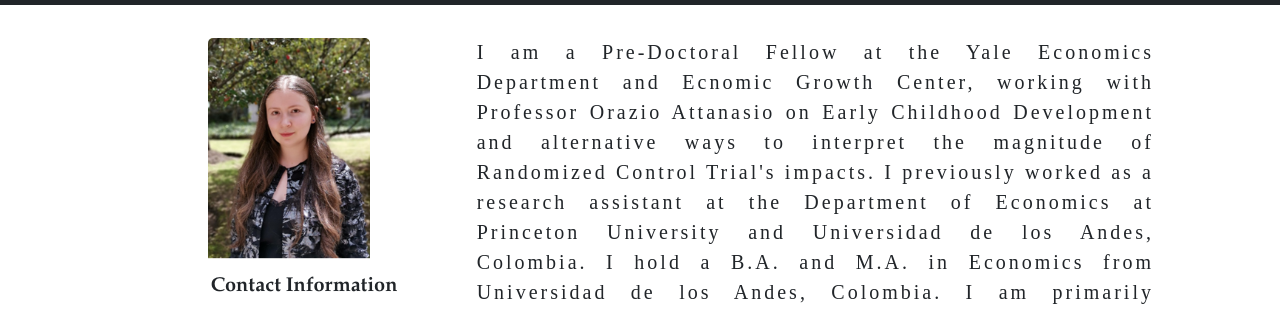
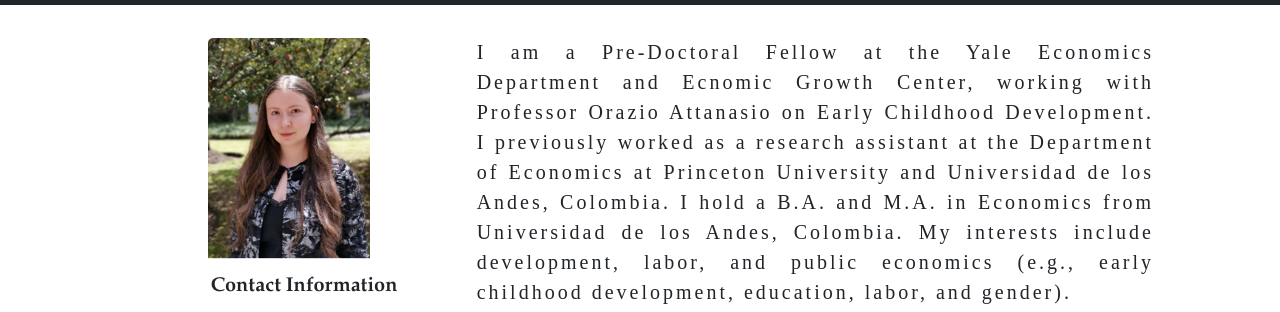
Before and after one commit to dianakperezlopez/dianakperezlopez.github.io, a plain HTML site: page index.html in a window 1280 px wide. Shown: the part 456-768 px from the top of the page. Drawn offline with nearby package versions, Linux system fonts and the light colour scheme; a web font is replaced by a local one.

Commit message:
Update index.html

```diff
--- a/index.html
+++ b/index.html
@@ -70,13 +70,10 @@
         <div class="col-xs-12 col-sm-12 col-md-12 col-lg-8 col-xl-8 col-xxl-8">
             <p class="aboutP card-text">
                 I am a Pre-Doctoral Fellow at the Yale Economics Department and Ecnomic Growth Center, working
-                with Professor Orazio Attanasio on Early Childhood Development and alternative ways to
-                interpret the magnitude of Randomized Control Trial's impacts. I previously worked as a
+                with Professor Orazio Attanasio on Early Childhood Development. I previously worked as a
                 research assistant at the Department of Economics at Princeton University and Universidad de
                 los Andes, Colombia. I hold a B.A. and M.A. in Economics from Universidad de los Andes,
-                Colombia. I am primarily interested in studying the causes of inequality, and how to mitigate
-                it. In particular, my interests include early childhood development, education, labor, gender,
-                and development economics in general.
+                Colombia. My interests include development, labor, and public economics (e.g., early childhood development, education, labor, and gender).
             </p>
             <p>
                 Here you may find my <a href="./assets/img/CV.pdf" target="_blank">CV.</a>
```
